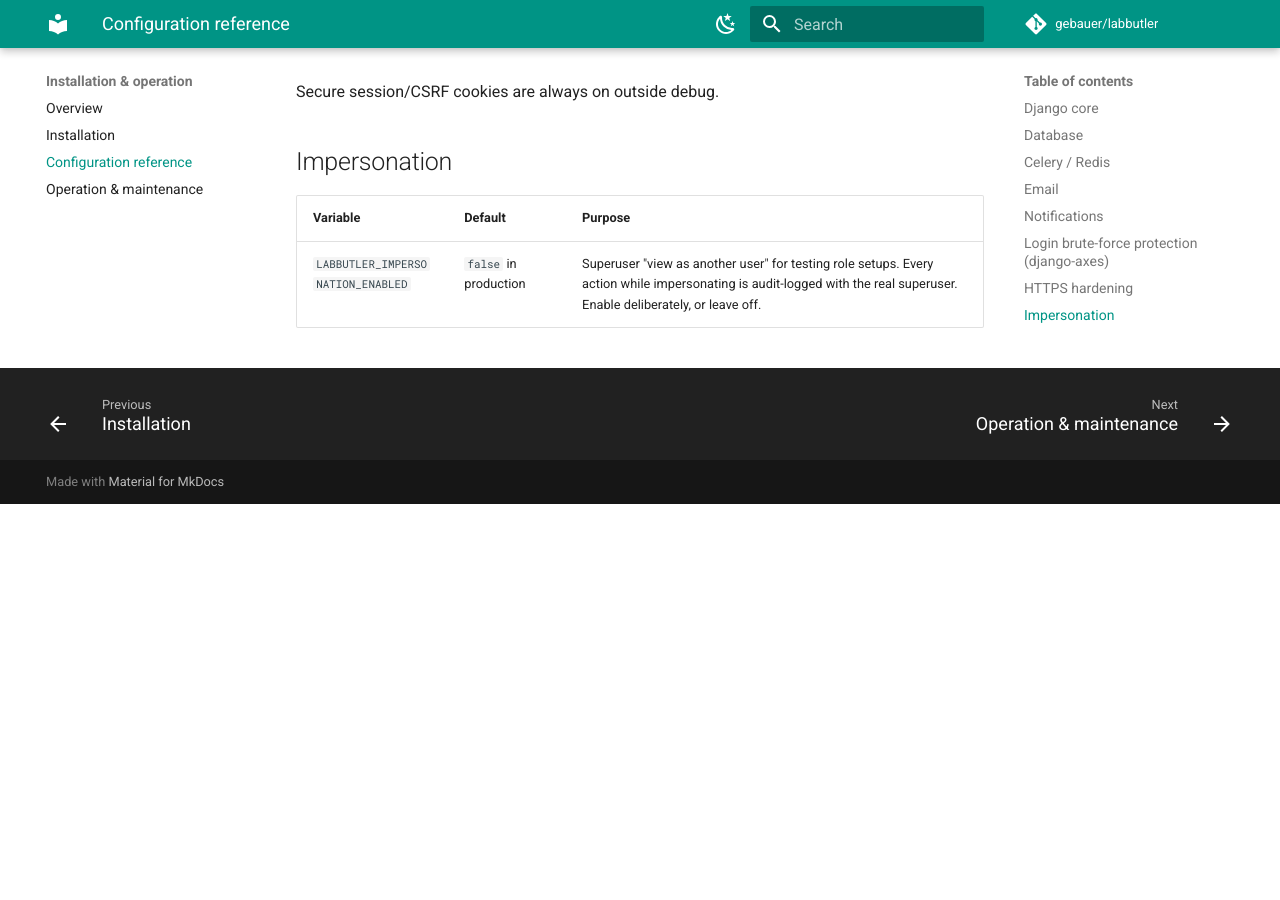
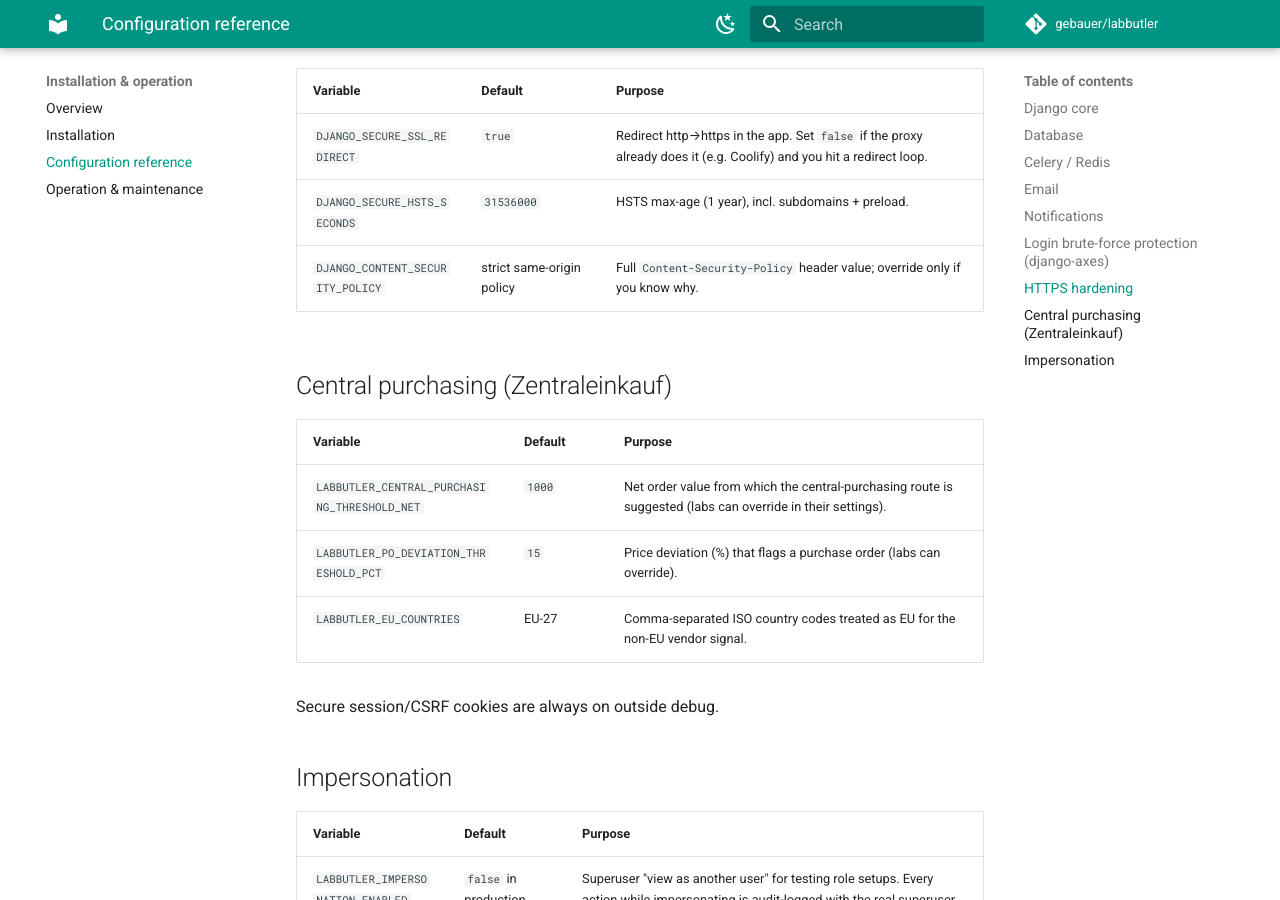
Before and after one commit to gebauer/labbutler, an MkDocs documentation site: the page built from docs/admin-guide/configuration.md, in a window 1280 px wide and 900 px high, scrolled down 3038 px. Built offline with MkDocs 1.6.1 and Material for MkDocs 9.7.7, drawn with Linux system fonts in a browser that asks for light colours; comment, search, counter and statistics services are not loaded; before the commit the page ends 3542 px from its top, so only the background shows below that; some of the changed text lies outside the part shown.

Commit message:
fix(deploy): pass every setting through docker-compose
Compose lists env vars explicitly (no env_file), so EXPIRY_DIGEST_WEEKDAY,
PASSWORD_RESET_TIMEOUT_DAYS, the central-purchasing thresholds and others
set in .env never reached the containers. Pass them value-less so unset
ones stay unset and settings.py defaults apply (an empty string would
e.g. blank the CSP). Add DJANGO_LOG_LEVEL and proxy pass-through; drop
the dead EXPIRY_DIGEST_DAYS.

Co-Authored-By: Claude Opus 5.5 <noreply@anthropic.com>

```diff
--- a/docs/admin-guide/configuration.md
+++ b/docs/admin-guide/configuration.md
@@ -14,6 +14,11 @@ the image. There are no secrets in the repository.
 | `DJANGO_CSRF_TRUSTED_ORIGINS` | (empty) | Comma-separated origins incl. scheme, e.g. `https://labbutler.your.domain`. |
 | `DJANGO_TIME_ZONE` | `Europe/Berlin` | Display/default time zone. |
 | `DJANGO_MEDIA_ROOT` | `/data/media` | Where uploaded attachments are stored (the compose media volume). |
+| `DJANGO_LOG_LEVEL` | `INFO` | Log level for everything written to stdout (`docker compose logs`), incl. server-error tracebacks. |
+| `HTTPS_PROXY` / `HTTP_PROXY` / `NO_PROXY` | (unset) | Outbound proxy for the PubChem GHS lookup and vendor product lookups, if your network requires one. |
+
+Optional variables shown with a default but left out of `.env` stay unset in the
+containers, so the built-in default applies.
 
 ## Database
 
@@ -69,6 +74,15 @@ can use plain HTTP.
 |---|---|---|
 | `DJANGO_SECURE_SSL_REDIRECT` | `true` | Redirect http→https in the app. Set `false` if the proxy already does it (e.g. Coolify) and you hit a redirect loop. |
 | `DJANGO_SECURE_HSTS_SECONDS` | `31536000` | HSTS max-age (1 year), incl. subdomains + preload. |
+| `DJANGO_CONTENT_SECURITY_POLICY` | strict same-origin policy | Full `Content-Security-Policy` header value; override only if you know why. |
+
+## Central purchasing (Zentraleinkauf)
+
+| Variable | Default | Purpose |
+|---|---|---|
+| `LABBUTLER_CENTRAL_PURCHASING_THRESHOLD_NET` | `1000` | Net order value from which the central-purchasing route is suggested (labs can override in their settings). |
+| `LABBUTLER_PO_DEVIATION_THRESHOLD_PCT` | `15` | Price deviation (%) that flags a purchase order (labs can override). |
+| `LABBUTLER_EU_COUNTRIES` | EU-27 | Comma-separated ISO country codes treated as EU for the non-EU vendor signal. |
 
 Secure session/CSRF cookies are always on outside debug.
 
```
Also changed, not shown: docker-compose.yml (+16 -1 lines), 1 other file.
